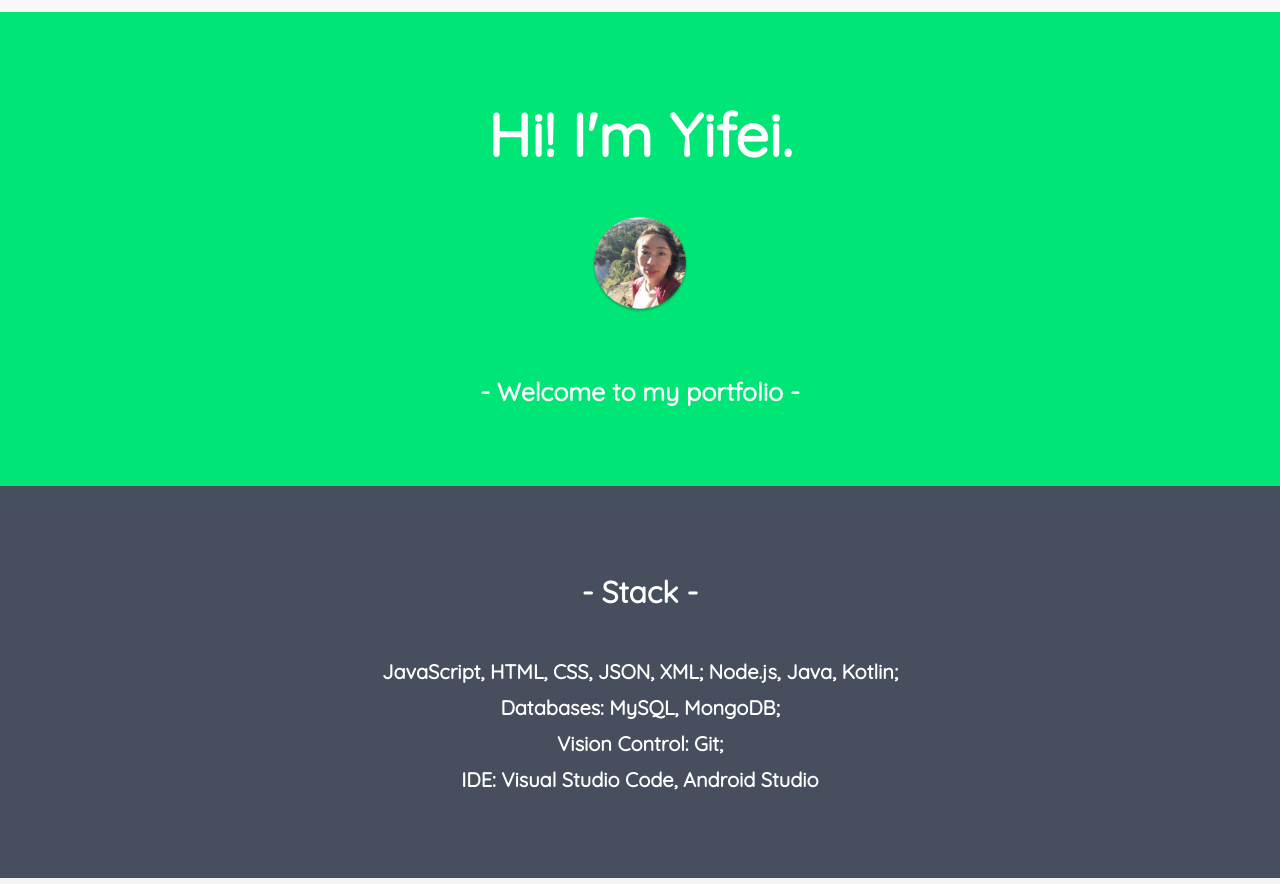
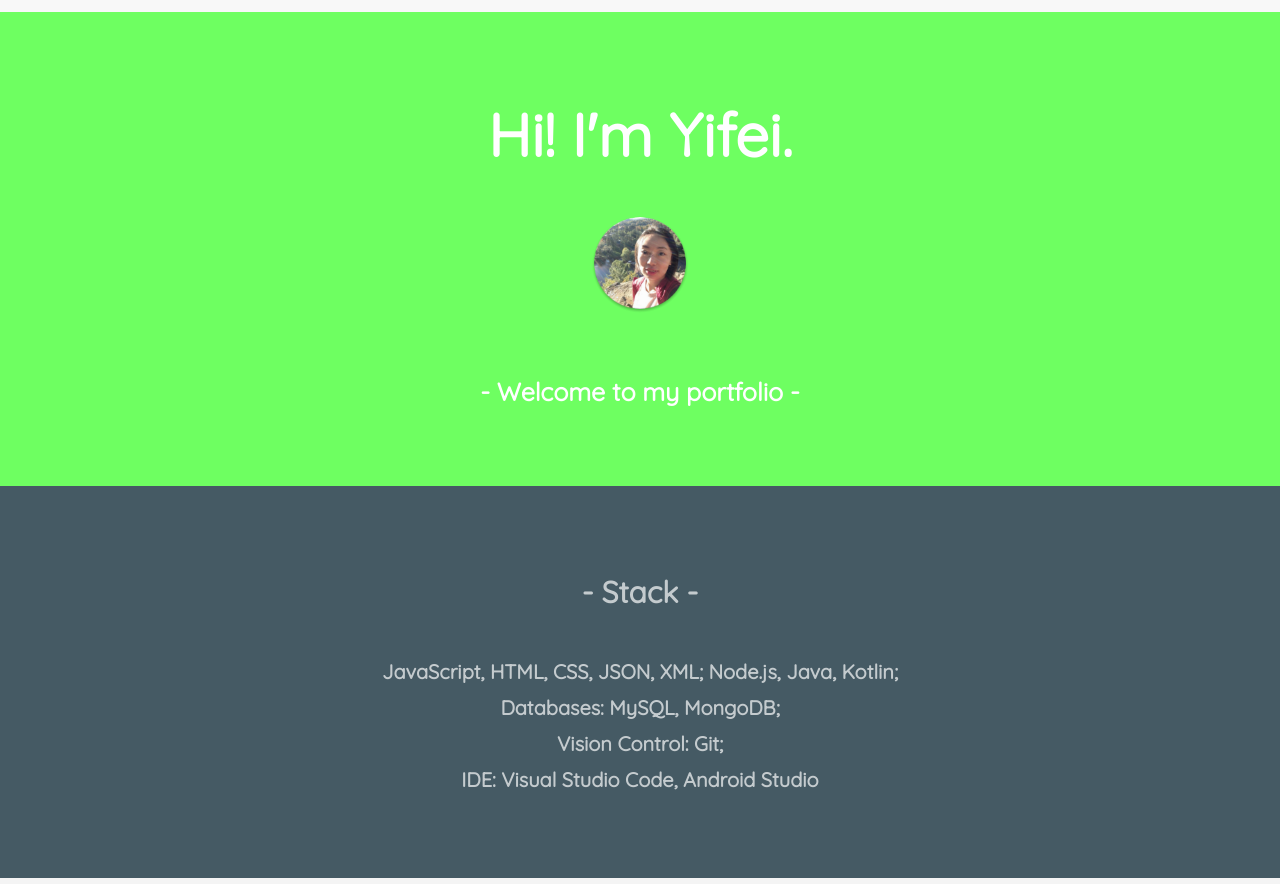
Before and after one commit to yifeidesu/yifeidesu.github.io, a plain HTML site: page index.html in a window 1280 px wide. Shown: the part 68-952 px from the top of the page. Drawn offline with nearby package versions, Linux system fonts and the light colour scheme.

Commit message:
change color

```diff
--- a/src/css/index.css
+++ b/src/css/index.css
@@ -71,12 +71,13 @@ footer a i {
 }
 
 .bg-1 {
-    background-color: #00E676; /* Green */
+    background-color: rgb(110, 255, 97); /* Green */
     color: #ffffff;
+
 }
 .bg-2 {
-    background-color: #474e5d; /* Dark Blue */
-    color: #ffffff;
+    background-color: #455A64; /* Dark Blue */
+    color: #ffffffaf;
 }
 .bg-3 {
     background-color: #ffffff; /* White */
```
